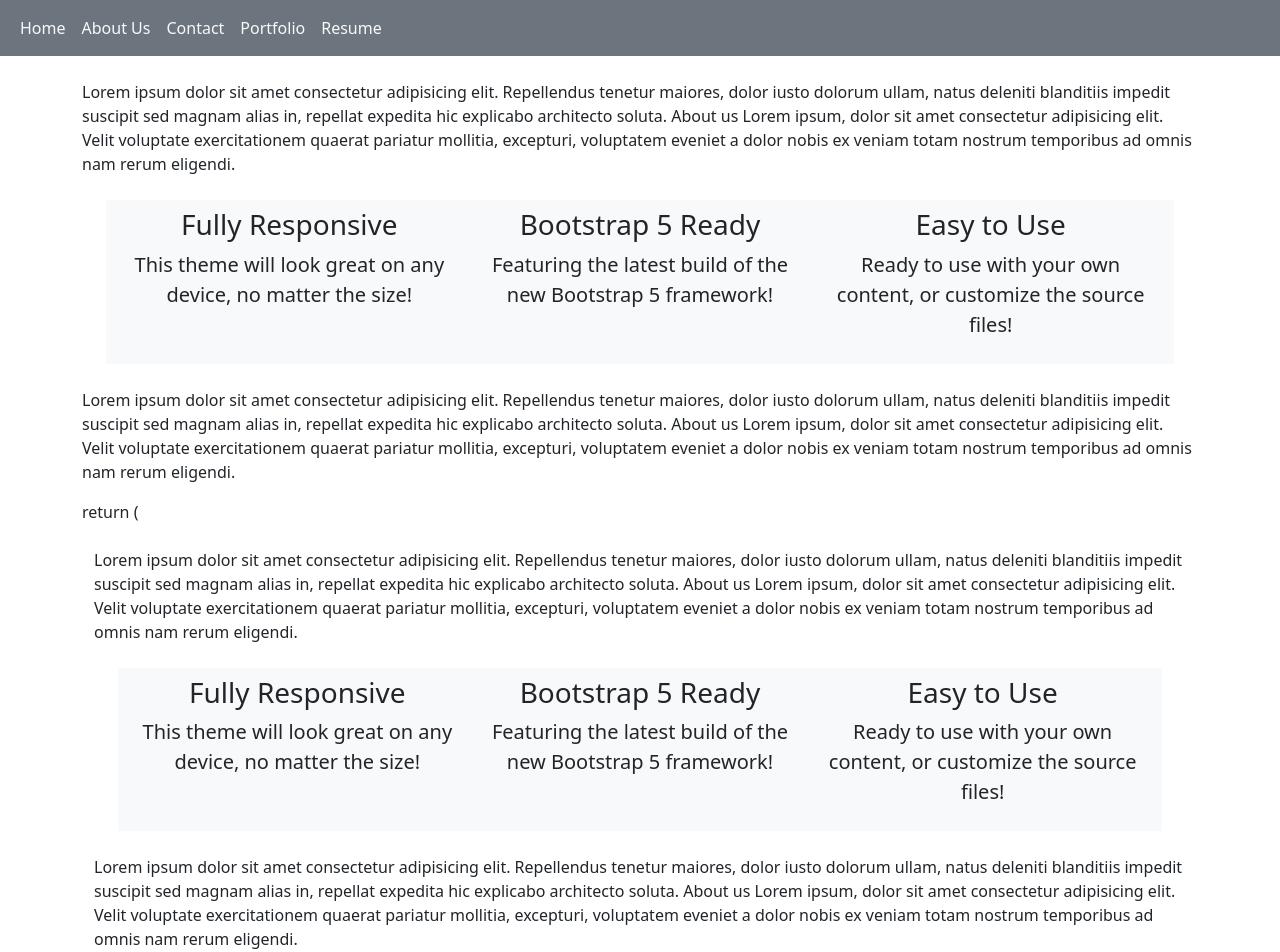
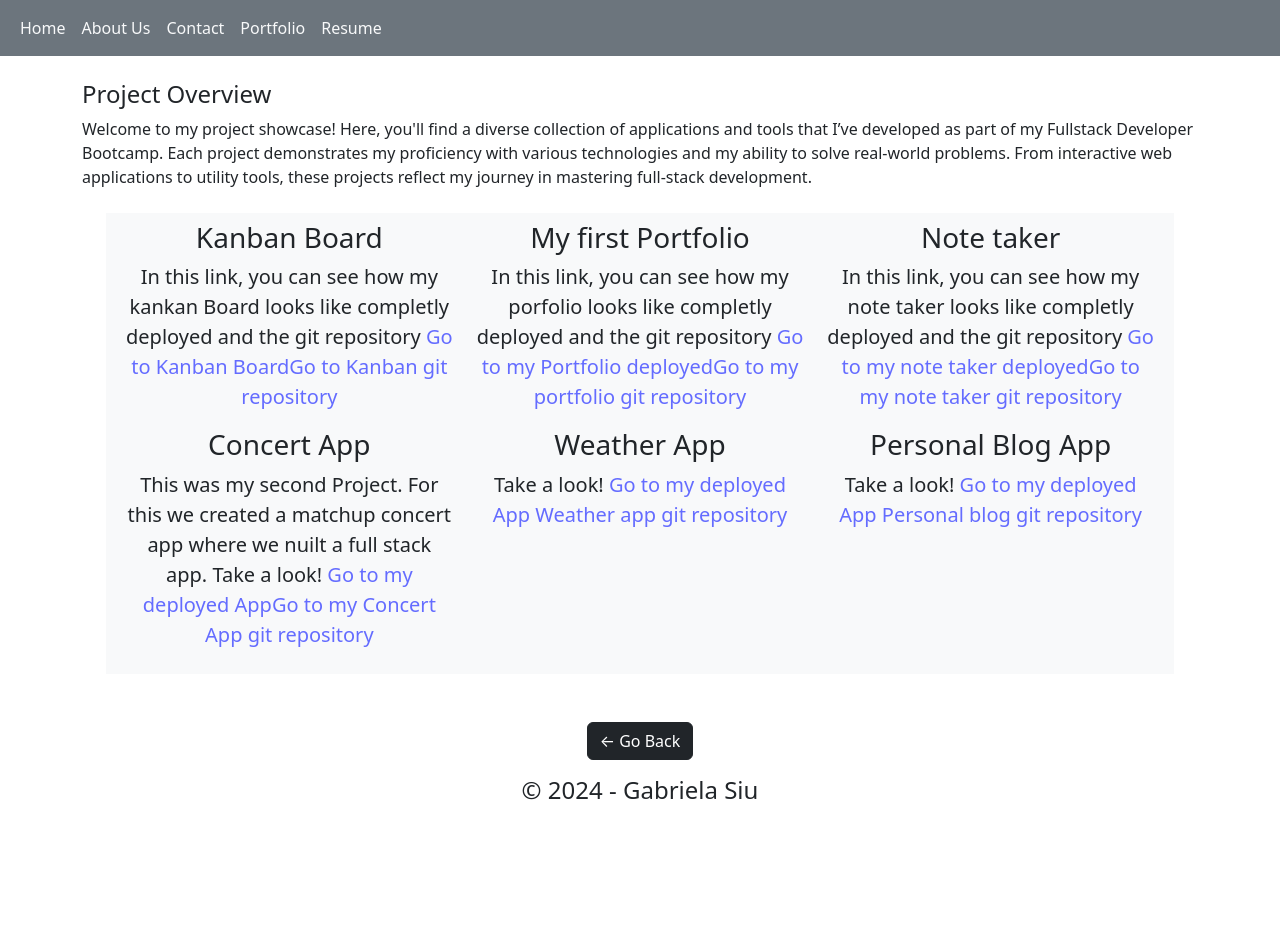
Before and after one commit to Gabrielasiu/REACT-portafolio, a React (Vite) app: page /portfolio in a window 1280 px wide. Shown: the top 952 px of the page. After the commit the page ends 877 px from the top, so only its background shows below. Built offline with nearby package versions, Linux system fonts and the light colour scheme.

Commit message:
porfalio added

```diff
--- a/src/pages/PortfolioPage.jsx
+++ b/src/pages/PortfolioPage.jsx
@@ -1,15 +1,10 @@
 
-export default function PortfolioPage (){
+export default function PortfolioPage() {
   return (
     <div className="container pt-4">
       <p>
-            Lorem ipsum dolor sit amet consectetur adipisicing elit. Repellendus
-            tenetur maiores, dolor iusto dolorum ullam, natus deleniti blanditiis
-            impedit suscipit sed magnam alias in, repellat expedita hic explicabo
-            architecto soluta. About us Lorem ipsum, dolor sit amet consectetur
-            adipisicing elit. Velit voluptate exercitationem quaerat pariatur
-            mollitia, excepturi, voluptatem eveniet a dolor nobis ex veniam totam
-            nostrum temporibus ad omnis nam rerum eligendi.
+        <h4>Project Overview</h4>
+        Welcome to my project showcase! Here, you'll find a diverse collection of applications and tools that I’ve developed as part of my Fullstack Developer Bootcamp. Each project demonstrates my proficiency with various technologies and my ability to solve real-world problems. From interactive web applications to utility tools, these projects reflect my journey in mastering full-stack development.
       </p>
       <section className="features-icons bg-light text-center m-4">
         <div className="container">
@@ -19,9 +14,69 @@ export default function PortfolioPage (){
                 <div className="features-icons-icon d-flex">
                   <i className="bi-window m-auto text-primary" />
                 </div>
-                    <h3>Fully Responsive</h3>
+                <h3>Kanban Board</h3>
                 <p className="lead mb-0">
-                      This theme will look great on any device, no matter the size!
+                  In this link, you can see how my kankan Board looks like completly deployed and the git repository <a href="https://gabrielasiu.github.io/Kanban-Board/">Go to Kanban Board</a>
+
+                  <a href="https://github.com/Gabrielasiu/Kanban-Board">Go to Kanban git repository</a>
+
+                </p>
+              </div>
+            </div>
+            <div className="col-lg-4">
+              <div className="features-icons-item mx-auto mb-5 mb-lg-0 mb-lg-3">
+                <div className="features-icons-icon d-flex">
+                  <i className="bi-window m-auto text-primary" />
+                </div>
+                <h3>My first Portfolio</h3>
+                <p className="lead mb-0">
+                  In this link, you can see how my porfolio looks like completly deployed and the git repository <a href="https://gabrielasiu.github.io/Challenge-2/">Go to my Portfolio deployed</a>
+
+                  <a href="https://github.com/Gabrielasiu/My-First-Portafolio-">Go to my portfolio git repository</a>
+
+                </p>
+              </div>
+            </div>
+            <div className="col-lg-4">
+              <div className="features-icons-item mx-auto mb-5 mb-lg-0 mb-lg-3">
+                <div className="features-icons-icon d-flex">
+                  <i className="bi-window m-auto text-primary" />
+                </div>
+                <h3>Note taker</h3>
+                <p className="lead mb-0">
+                  In this link, you can see how my note taker looks like completly deployed and the git repository <a href="https://notetaker-1-tub3.onrender.com/">Go to my note taker deployed</a>
+
+                  <a href="https://github.com/Gabrielasiu/noteTaker">Go to my note taker git repository</a>
+
+                </p>
+              </div>
+            </div>
+            <div className="col-lg-4">
+              <div className="features-icons-item mx-auto mb-5 mb-lg-0 mb-lg-3">
+                <div className="features-icons-icon d-flex">
+                  <i className="bi-window m-auto text-primary" />
+                </div>
+                <h3>Concert App</h3>
+                <p className="lead mb-0">
+                  This was my second Project. For this we created a matchup concert app where
+                  we nuilt a full stack app. Take a look! <a href="https://concertapp.onrender.com/login">Go to my deployed App</a>
+
+                  <a href="https://github.com/Gabrielasiu/concertApp">Go to my Concert App git repository</a>
+
+                </p>
+              </div>
+            </div>
+            <div className="col-lg-4">
+              <div className="features-icons-item mx-auto mb-5 mb-lg-0 mb-lg-3">
+                <div className="features-icons-icon d-flex">
+                  <i className="bi-window m-auto text-primary" />
+                </div>
+                <h3>Weather App</h3>
+                <p className="lead mb-0">
+                   Take a look! <a href="https://github.com/Gabrielasiu/weather">Go to my deployed App</a>
+
+                  <a href="https://gabrielasiu.github.io/weather/"> Weather app git repository</a>
+
                 </p>
               </div>
             </div>
@@ -30,98 +85,69 @@ export default function PortfolioPage (){
                 <div className="features-icons-icon d-flex">
                   <i className="bi-layers m-auto text-primary" />
                 </div>
-                    <h3>Bootstrap 5 Ready</h3>
+                <h3> Personal Blog App</h3>
                 <p className="lead mb-0">
-                      Featuring the latest build of the new Bootstrap 5 framework!
+                   Take a look! <a href="https://gabrielasiu.github.io/My-Personal-Blog/">Go to my deployed App</a>
+
+                  <a href="https://github.com/Gabrielasiu/My-Personal-Blog"> Personal blog git repository</a>
+
                 </p>
               </div>
             </div>
-                <div className="col-lg-4">
+            {/* <div className="col-lg-4">
                 <div className="features-icons-item mx-auto mb-0 mb-lg-3">
                   <div className="features-icons-icon d-flex">
                     <i className="bi-terminal m-auto text-primary" />
                   </div>
-                    <h3>Easy to Use</h3>
+                  <h3>Projects</h3>
                   <p className="lead mb-0">
-                      Ready to use with your own content, or customize the source
-                      files!
+                    Projects
+                    Project Name
+                    [Brief Description]
+
+                    Developed using JavaScript, Node.js, Express, and React
+                    Implemented [specific feature or functionality]
+                    Utilized SQL/NoSQL databases to manage data
+                    Followed MVC architecture and employed ORM for database interactions
+
+                    Project Name
+                    [Brief Description]
+
+                    Created a Progressive Web App (PWA) to [brief description of functionality]
+                    Integrated external APIs to [describe integration]
+                    Focused on responsive design and user experience
+                    ols: [Include any relevant tools, e.g., Git, Docker]
+
                   </p>
                 </div>
-                </div>
+              </div> */}
+
           </div>
         </div>
       </section>
+
+      {/* <div className="container pt-4">
         <p>
-            Lorem ipsum dolor sit amet consectetur adipisicing elit. Repellendus
-            tenetur maiores, dolor iusto dolorum ullam, natus deleniti blanditiis
-            impedit suscipit sed magnam alias in, repellat expedita hic explicabo
-            architecto soluta. About us Lorem ipsum, dolor sit amet consectetur
-            adipisicing elit. Velit voluptate exercitationem quaerat pariatur
-            mollitia, excepturi, voluptatem eveniet a dolor nobis ex veniam totam
-            nostrum temporibus ad omnis nam rerum eligendi.
+          Projects
+          Project Name
+          [Brief Description]
+
+          Developed using JavaScript, Node.js, Express, and React
+          Implemented [specific feature or functionality]
+          Utilized SQL/NoSQL databases to manage data
+          Followed MVC architecture and employed ORM for database interactions
+          Project Name
+          [Brief Description]
+
+          Created a Progressive Web App (PWA) to [brief description of functionality]
+          Integrated external APIs to [describe integration]
+          Focused on responsive design and user experience
+
         </p>
-          return (
-    <div className="container pt-4">
-      <p>
-        Lorem ipsum dolor sit amet consectetur adipisicing elit. Repellendus
-        tenetur maiores, dolor iusto dolorum ullam, natus deleniti blanditiis
-        impedit suscipit sed magnam alias in, repellat expedita hic explicabo
-        architecto soluta. About us Lorem ipsum, dolor sit amet consectetur
-        adipisicing elit. Velit voluptate exercitationem quaerat pariatur
-        mollitia, excepturi, voluptatem eveniet a dolor nobis ex veniam totam
-        nostrum temporibus ad omnis nam rerum eligendi.
-      </p>
-      <section className="features-icons bg-light text-center m-4">
-        <div className="container">
-          <div className="row p-2">
-            <div className="col-lg-4">
-              <div className="features-icons-item mx-auto mb-5 mb-lg-0 mb-lg-3">
-                <div className="features-icons-icon d-flex">
-                  <i className="bi-window m-auto text-primary" />
+
+
+      </div> */}
     </div>
-                <h3>Fully Responsive</h3>
-                <p className="lead mb-0">
-                  This theme will look great on any device, no matter the size!
-                </p>
-              </div>
-            </div>
-            <div className="col-lg-4">
-              <div className="features-icons-item mx-auto mb-5 mb-lg-0 mb-lg-3">
-                <div className="features-icons-icon d-flex">
-                  <i className="bi-layers m-auto text-primary" />
-                </div>
-                <h3>Bootstrap 5 Ready</h3>
-                <p className="lead mb-0">
-                  Featuring the latest build of the new Bootstrap 5 framework!
-                </p>
-              </div>
-            </div>
-            <div className="col-lg-4">
-              <div className="features-icons-item mx-auto mb-0 mb-lg-3">
-                <div className="features-icons-icon d-flex">
-                  <i className="bi-terminal m-auto text-primary" />
-                </div>
-                <h3>Easy to Use</h3>
-                <p className="lead mb-0">
-                  Ready to use with your own content, or customize the source
-                  files!
-                </p>
-              </div>
-            </div>
-          </div>
-        </div>
-      </section>
-      <p>
-        Lorem ipsum dolor sit amet consectetur adipisicing elit. Repellendus
-        tenetur maiores, dolor iusto dolorum ullam, natus deleniti blanditiis
-        impedit suscipit sed magnam alias in, repellat expedita hic explicabo
-        architecto soluta. About us Lorem ipsum, dolor sit amet consectetur
-        adipisicing elit. Velit voluptate exercitationem quaerat pariatur
-        mollitia, excepturi, voluptatem eveniet a dolor nobis ex veniam totam
-        nostrum temporibus ad omnis nam rerum eligendi.
-      </p>
-    </div>
-  );  </div>
   );
 
 }
```
Lines whose indentation alone changed are shown as unchanged.
